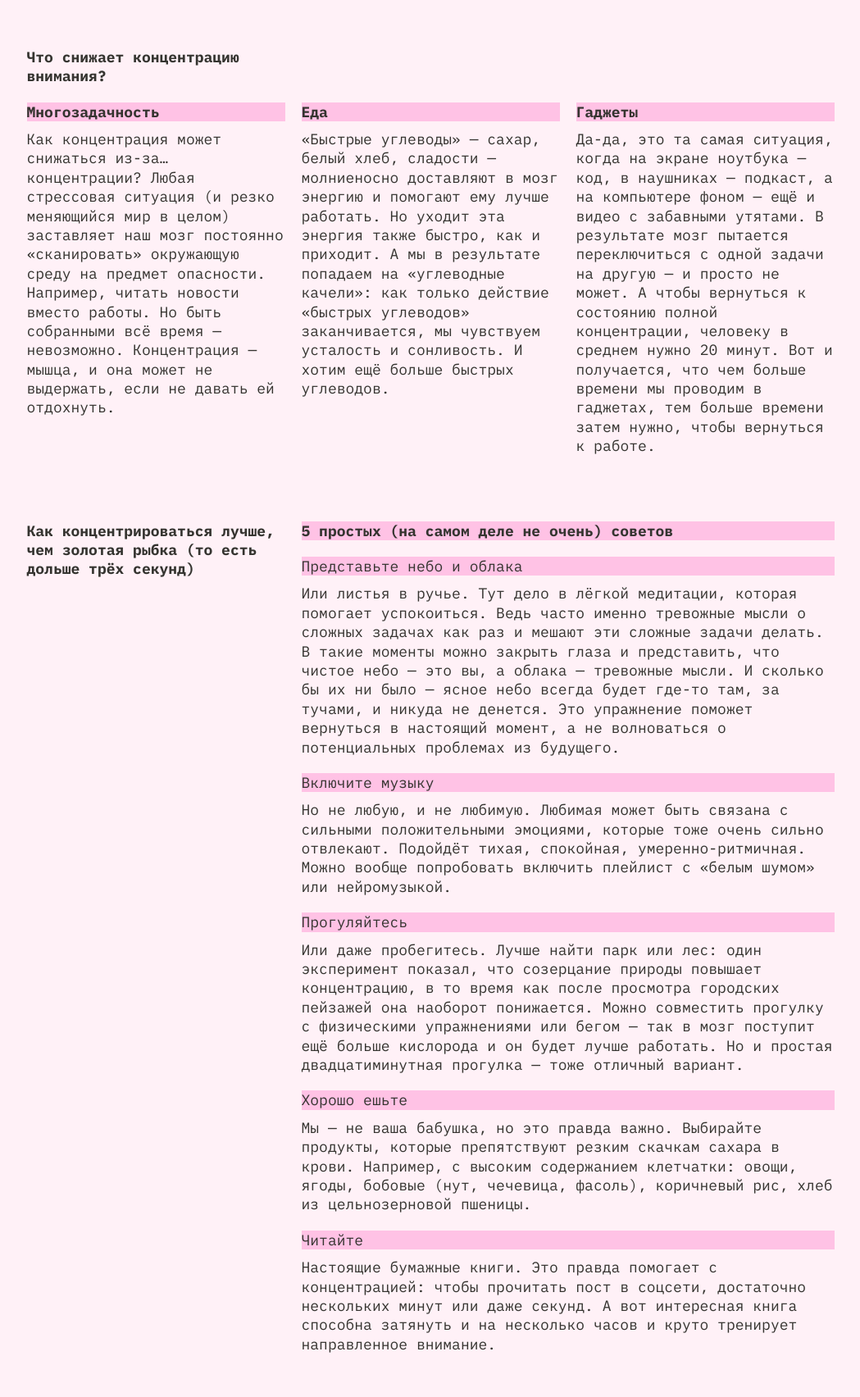
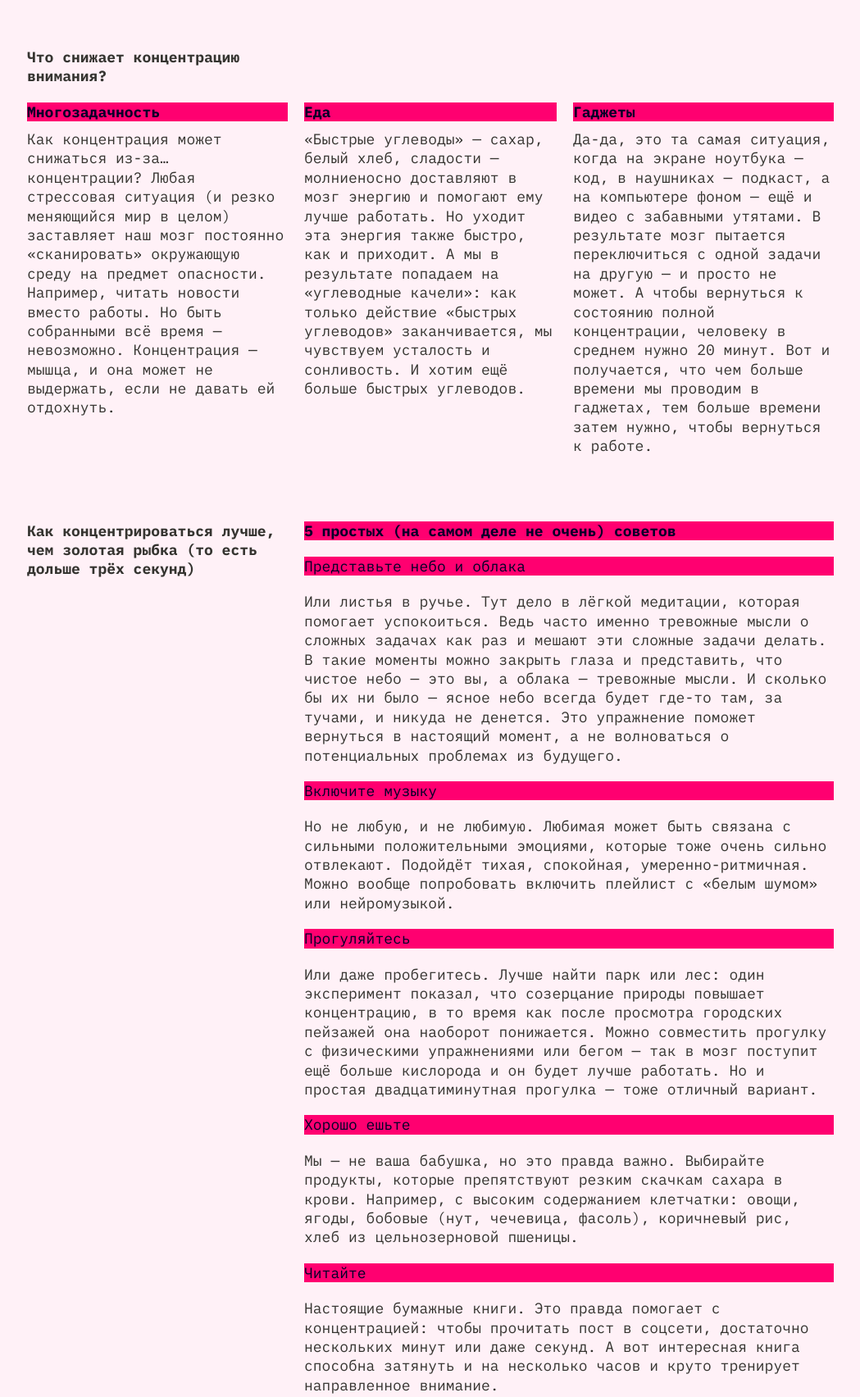
Before and after one commit to gvozdenkov/no-focus, a website built with Vite: page src/index.html in a window 1280 px wide. Shown: the part 980-2684 px from the top of the page at 82% size, without its empty margins (115-1164 px from the left). Built offline with nearby package versions, Linux system fonts and the light colour scheme.

Commit message:
refactor: add 12 col & optimize styles

```diff
--- a/src/index.html
+++ b/src/index.html
@@ -21,10 +21,10 @@
     </header>
 
     <main class="content">
-      <section class="text-section main-width">
-        <h2 class="headline text-section__title">Почему сосредоточиться так сложно</h2>
-        <article class="article | flow main-width">
-          <h3 class="article__title | title bold">Многозадачность</h3>
+      <section class="text-section sub-grid">
+        <h2 class="title bold">Почему сосредоточиться так сложно</h2>
+        <article class="article | flow">
+          <h3 class="title title_accent bold">Многозадачность</h3>
           <p class="paragraph">
             Особенно сложно сосредоточиться, когда задач много и все они — важные. Где же
             легендарная многозадачность, когда она так нужна вам (и всем нанимающим менеджерам этого
@@ -34,8 +34,8 @@
             «гормоны стресса». Из-за этого мы работаем невнимательно: ошибаемся и быстро устаём.
           </p>
         </article>
-        <article class="article | flow main-width">
-          <h3 class="article__title | title bold">Дофамин</h3>
+        <article class="article | flow">
+          <h3 class="title title_accent bold">Дофамин</h3>
           <p class="paragraph">
             С гормонами стресса всё понятно, но дальше — ещё интереснее. В нашей невозможности
             сосредоточиться замешана и полная противоположность стрессу — дофамин. Это вещество
@@ -47,10 +47,10 @@
         </article>
       </section>
 
-      <section class="text-section text-section_type_alternative | main-width">
-        <h2 class="headline text-section__title">Что снижает концентрацию внимания?</h2>
-        <article class="article | flow main-width">
-          <h3 class="article__title | title bold">Многозадачность</h3>
+      <section class="text-section text-section_type_alternative | sub-grid">
+        <h2 class="title bold">Что снижает концентрацию внимания?</h2>
+        <article class="article | flow">
+          <h3 class="title title_accent bold">Многозадачность</h3>
           <p class="paragraph">
             Как концентрация может снижаться из-за… концентрации? Любая стрессовая ситуация (и резко
             меняющийся мир в целом) заставляет наш мозг постоянно «сканировать» окружающую среду на
@@ -59,8 +59,8 @@
             отдохнуть.
           </p>
         </article>
-        <article class="article | flow main-width">
-          <h3 class="article__title | title bold">Еда</h3>
+        <article class="article | flow">
+          <h3 class="title title_accent bold">Еда</h3>
           <p class="paragraph">
             «Быстрые углеводы» — сахар, белый хлеб, сладости — молниеносно доставляют в мозг энергию
             и помогают ему лучше работать. Но уходит эта энергия также быстро, как и приходит. А мы
@@ -69,8 +69,8 @@
             углеводов.
           </p>
         </article>
-        <article class="article | flow main-width">
-          <h3 class="article__title | title bold">Гаджеты</h3>
+        <article class="article | flow">
+          <h3 class="title title_accent bold">Гаджеты</h3>
           <p class="paragraph">
             Да-да, это та самая ситуация, когда на экране ноутбука — код, в наушниках — подкаст, а
             на компьютере фоном — ещё и видео с забавными утятами. В результате мозг пытается
@@ -82,26 +82,25 @@
         </article>
       </section>
 
-      <section class="text-section main-width">
-        <h2 class="headline text-section__title">
+      <section class="advice | text-section sub-grid">
+        <h2 class="title bold">
           Как концентрироваться лучше, чем золотая рыбка (то есть дольше трёх секунд)
         </h2>
-        <article class="article | flow main-width">
-          <p class="text-section__subtitle | title bold">
-            5 простых (на самом деле не очень) советов
-          </p>
-          <h3 class="article__title | title">Представьте небо и облака</h3>
+        <div class="flow">
+          <p class="title title_accent bold">5 простых (на самом деле не очень) советов</p>
+          <article class="article | flow">
+            <h3 class="title title_accent">Представьте небо и облака</h3>
             <p class="paragraph">
               Или листья в ручье. Тут дело в лёгкой медитации, которая помогает успокоиться. Ведь
               часто именно тревожные мысли о сложных задачах как раз и мешают эти сложные задачи
               делать. В такие моменты можно закрыть глаза и представить, что чистое небо — это вы, а
-            облака — тревожные мысли. И сколько бы их ни было — ясное небо всегда будет где-то там,
-            за тучами, и никуда не денется. Это упражнение поможет вернуться в настоящий момент, а
-            не волноваться о потенциальных проблемах из будущего.
+              облака — тревожные мысли. И сколько бы их ни было — ясное небо всегда будет где-то
+              там, за тучами, и никуда не денется. Это упражнение поможет вернуться в настоящий
+              момент, а не волноваться о потенциальных проблемах из будущего.
             </p>
           </article>
-        <article class="article | flow main-width">
-          <h3 class="article__title | title">Включите музыку</h3>
+          <article class="article | flow">
+            <h3 class="title title_accent">Включите музыку</h3>
             <p class="paragraph">
               Но не любую, и не любимую. Любимая может быть связана с сильными положительными
               эмоциями, которые тоже очень сильно отвлекают. Подойдёт тихая, спокойная,
@@ -109,36 +108,38 @@
               нейромузыкой.
             </p>
           </article>
-        <article class="article | flow main-width">
-          <h3 class="article__title | title">Прогуляйтесь</h3>
+          <article class="article | flow">
+            <h3 class="title title_accent">Прогуляйтесь</h3>
             <p class="paragraph">
-            Или даже пробегитесь. Лучше найти парк или лес: один эксперимент показал, что созерцание
-            природы повышает концентрацию, в то время как после просмотра городских пейзажей она
-            наоборот понижается. Можно совместить прогулку с физическими упражнениями или бегом —
-            так в мозг поступит ещё больше кислорода и он будет лучше работать. Но и простая
-            двадцатиминутная прогулка — тоже отличный вариант.
+              Или даже пробегитесь. Лучше найти парк или лес: один эксперимент показал, что
+              созерцание природы повышает концентрацию, в то время как после просмотра городских
+              пейзажей она наоборот понижается. Можно совместить прогулку с физическими упражнениями
+              или бегом — так в мозг поступит ещё больше кислорода и он будет лучше работать. Но и
+              простая двадцатиминутная прогулка — тоже отличный вариант.
             </p>
           </article>
-        <article class="article | flow main-width">
-          <h3 class="article__title | title">Хорошо ешьте</h3>
+          <article class="article | flow">
+            <h3 class="title title_accent">Хорошо ешьте</h3>
             <p class="paragraph">
               Мы — не ваша бабушка, но это правда важно. Выбирайте продукты, которые препятствуют
-            резким скачкам сахара в крови. Например, с высоким содержанием клетчатки: овощи, ягоды,
-            бобовые (нут, чечевица, фасоль), коричневый рис, хлеб из цельнозерновой пшеницы.
+              резким скачкам сахара в крови. Например, с высоким содержанием клетчатки: овощи,
+              ягоды, бобовые (нут, чечевица, фасоль), коричневый рис, хлеб из цельнозерновой
+              пшеницы.
             </p>
           </article>
-        <article class="article | flow main-width">
-          <h3 class="article__title | title">Читайте</h3>
+          <article class="article | flow">
+            <h3 class="title title_accent">Читайте</h3>
             <p class="paragraph">
               Настоящие бумажные книги. Это правда помогает с концентрацией: чтобы прочитать пост в
               соцсети, достаточно нескольких минут или даже секунд. А вот интересная книга способна
               затянуть и на несколько часов и круто тренирует направленное внимание.
             </p>
           </article>
+        </div>
       </section>
 
-      <section class="section-img-grid | flow" style="--flow: 20px">
-        <h2 class="headline headline_style_with-bg | image-grid__title">А можно в картинках?</h2>
+      <section class="section-img-grid | sub-grid flow">
+        <h2 class="title title_accent bold">А можно в картинках?</h2>
         <div class="image-grid">
           <picture>
             <source
--- /dev/null
+++ b/src/styles/components/advice.css
@@ -0,0 +1,13 @@
+.advice {
+  > div:first-of-type {
+    --flow-spacer: 20px;
+
+    grid-column: main;
+  }
+
+  @media (width >= 768px) {
+    > div:first-of-type {
+      grid-column: 5 / span 8;
+    }
+  }
+}
--- a/src/styles/components/index.css
+++ b/src/styles/components/index.css
@@ -1,5 +1,6 @@
 @import url(./typography.css);
 @import url(./header.css);
 @import url(./text-section.css);
+@import url(./advice.css);
 @import url(./image-grid.css);
 @import url(./footer.css);
--- a/src/styles/components/text-section.css
+++ b/src/styles/components/text-section.css
@@ -1,10 +1,9 @@
 .text-section {
-  --gap: 20px;
+  display: grid;
+  gap: 20px;
+  grid-column: main;
 
-  display: grid;
-  row-gap: var(--gap);
-
-  .text-section__title {
+  > h2 {
     grid-column: main;
   }
 
@@ -13,20 +12,20 @@
     grid-column: main;
     margin-block-end: 20px;
   }
+
+  > article {
+    grid-column: main;
+  }
 }
 
 @media (width >= 768px) {
   .text-section {
-    .text-section__title {
-      grid-column: main-1;
-    }
-
-    .text-section__subtitle {
-      grid-column: main-2 / main-3;
+    > h2 {
+      grid-column: 1 / span 4;
     }
 
     .article {
-      grid-column: main-2 / main-3;
+      grid-column: 5 / span 8;
     }
   }
 
@@ -40,13 +39,13 @@
 @media (width >= 1024px) {
   .text-section_type_alternative {
     .article:nth-of-type(3n + 1) {
-      grid-column: main-1;
+      grid-column: 1 / span 4;
     }
     .article:nth-of-type(3n + 2) {
-      grid-column: main-2;
+      grid-column: 5 / span 4;
     }
     .article:nth-of-type(3n + 3) {
-      grid-column: main-3;
+      grid-column: 9 / span 4;
     }
   }
 }
--- a/src/styles/components/typography.css
+++ b/src/styles/components/typography.css
@@ -18,26 +18,17 @@
   }
 }
 
-.headline {
-  font-size: 18px;
-  font-weight: 700;
-  line-height: 1.3;
-  color: var(--clr-headline);
-  height: fit-content;
-}
-
-.headline_style_with-bg {
-  color: var(--clr-title);
-  background-color: var(--clr-title-bg);
-  height: fit-content;
-}
-
 .title {
   font-size: 18px;
   font-weight: 400;
   line-height: 1.3;
-  color: var(--clr-title);
-  background-color: var(--clr-title-bg);
+  color: var(--fg, var(--clr-title));
+  background-color: var(--bg, transparent);
+}
+
+.title_accent {
+  --fg: var(--clr-title-accent);
+  --bg: var(--clr-title-accent-bg);
 }
 
 .paragraph {
--- a/src/styles/layout.css
+++ b/src/styles/layout.css
@@ -1,29 +1,17 @@
 .body {
   --gutter: 10px;
-  --gap: 20px;
-  --content-col-count: 3;
-  --max-content-col-width: 315px;
-  --max-content-width: 984px;
+  --column-count: 12;
+  --content-max-width: 984px;
+
+  --grid-col-max-width: calc(var(--content-max-width) / var(--column-count));
 
   display: grid;
   grid-template-columns:
     [fullbleed-start]
     minmax(var(--gutter), 1fr)
-    [cutout-start]
-    1fr
-    [main-start main-1-start]
-    minmax(0, var(--max-content-col-width))
-    [main-1-end]
-    var(--gap)
-    [main-2-start]
-    minmax(0, var(--max-content-col-width))
-    [main-2-end]
-    var(--gap)
-    [main-3-start]
-    minmax(0, var(--max-content-col-width))
-    [main-end main-3-end]
-    1fr
-    [cutout-end]
+    [main-start]
+    repeat(var(--column-count), minmax(0, var(--grid-col-max-width)))
+    [main-end]
     minmax(var(--gutter), 1fr)
     [fullbleed-end];
 }
@@ -35,9 +23,10 @@
 }
 
 .content {
+  margin-block: 40px;
+
   display: grid;
   row-gap: 50px;
-  margin-block: 40px;
 }
 
 @media (width >= 768px) {
@@ -47,10 +36,6 @@
   }
 }
 
-.content > * {
-  grid-template-columns: subgrid;
-}
-
 .full-width {
   grid-column: fullbleed;
 }
@@ -58,3 +43,8 @@
 .main-width {
   grid-column: main;
 }
+
+.sub-grid {
+  display: grid;
+  grid-template-columns: subgrid;
+}
--- a/src/styles/root.css
+++ b/src/styles/root.css
@@ -22,8 +22,9 @@
   --clr-bg: var(--clr-brand-blue-900);
   --clr-paragraph: var(--clr-accent-100);
   --clr-headline: var(--clr-accent-400);
-  --clr-title: var(--clr-brand-blue-900);
-  --clr-title-bg: var(--clr-accent-400);
+  --clr-title: var(--clr-accent-400);
+  --clr-title-accent: var(--clr-brand-blue-900);
+  --clr-title-accent-bg: var(--clr-accent-400);
   --clr-hero-headline: var(--clr-accent-b-400);
   --clr-hero-headline-shadow: var(--clr-accent-400);
   --clr-accent-bg: var(--clr-accent-400);
--- a/src/styles/utils.css
+++ b/src/styles/utils.css
@@ -1,5 +1,5 @@
 .flow > *:where(:not(:first-child)) {
-  margin-block-start: var(--flow, 10px);
+  margin-block-start: var(--flow-spacer, 0.625rem);
 }
 
 .bold {
```
Also changed, not shown: src/styles/components/image-grid.css (+8 -34 lines). Lines whose indentation alone changed are shown as unchanged.
